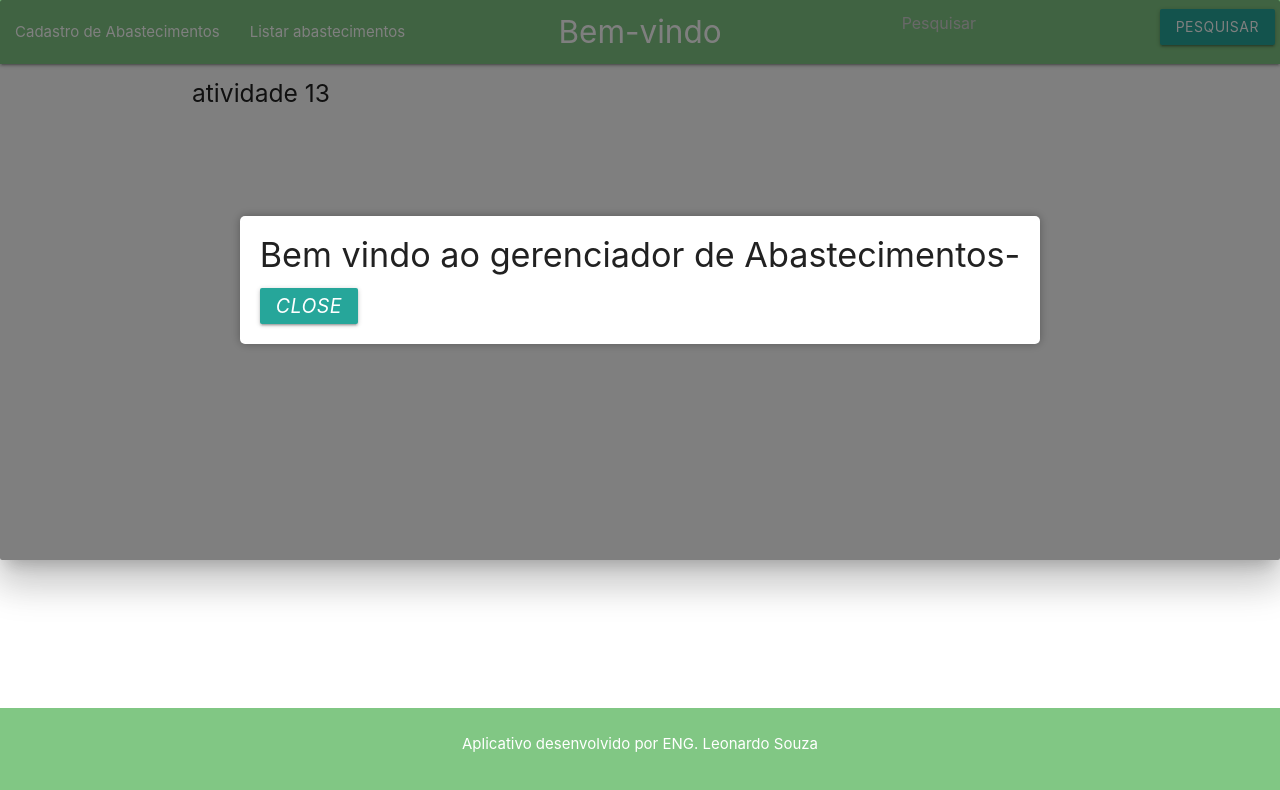
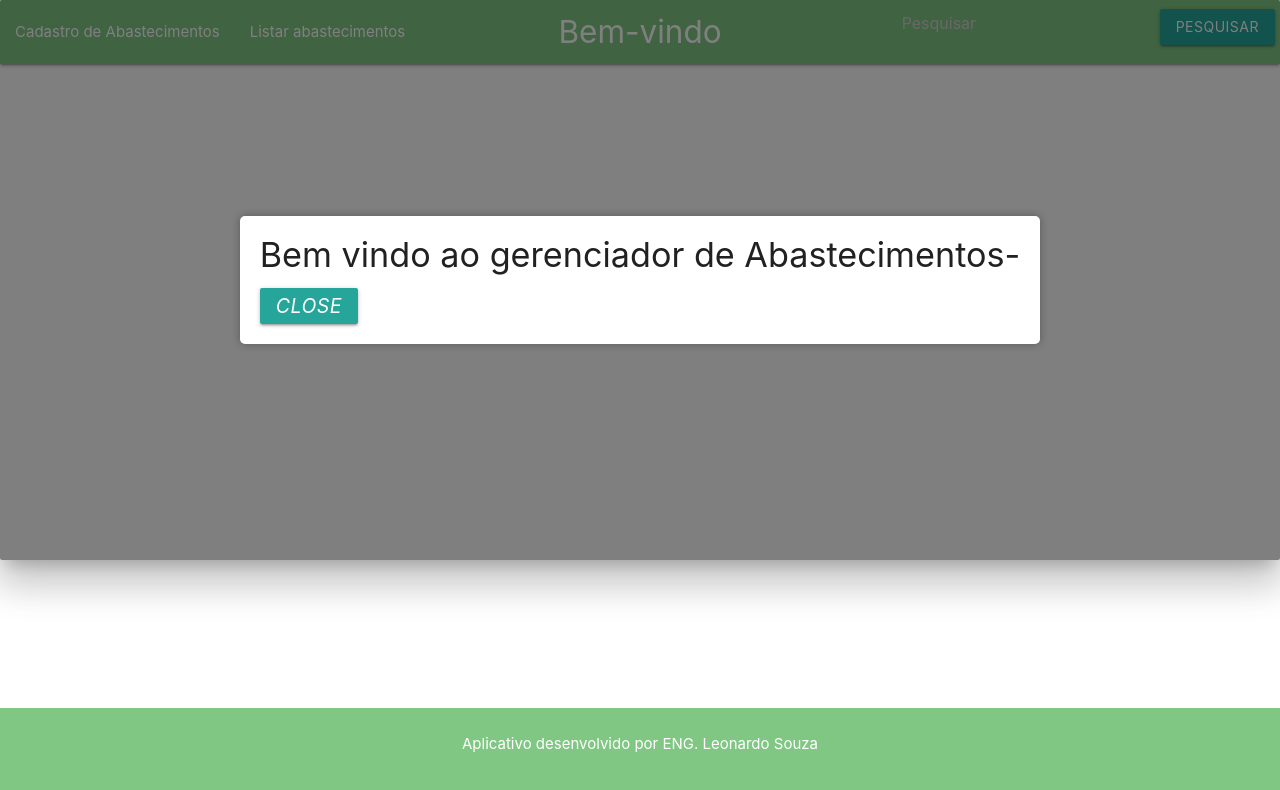
Before and after one commit to headleo/controleAbasteciment, an Angular app in the folder controleAbastecimento/: page /controle-abastecimento/ in a window 1280 px wide. Shown: the top 790 px of the page. Built offline with nearby package versions, Linux system fonts and the light colour scheme.

Commit message:
ajustes para main

```diff
--- a/controleAbastecimento/src/app/app.component.html
+++ b/controleAbastecimento/src/app/app.component.html
@@ -1,10 +1,6 @@
 <header>
   <app-header></app-header>
 </header>
-
-<div class="container">
-  <h5>atividade 13</h5>
-</div>
 
 <main>
   <router-outlet></router-outlet>
```
